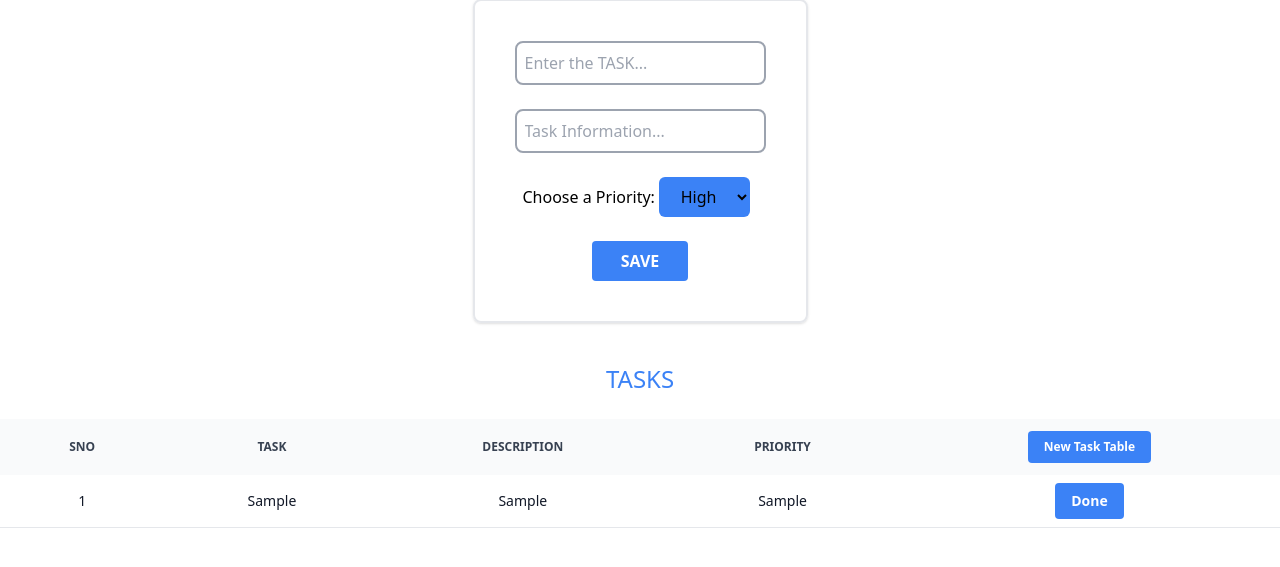
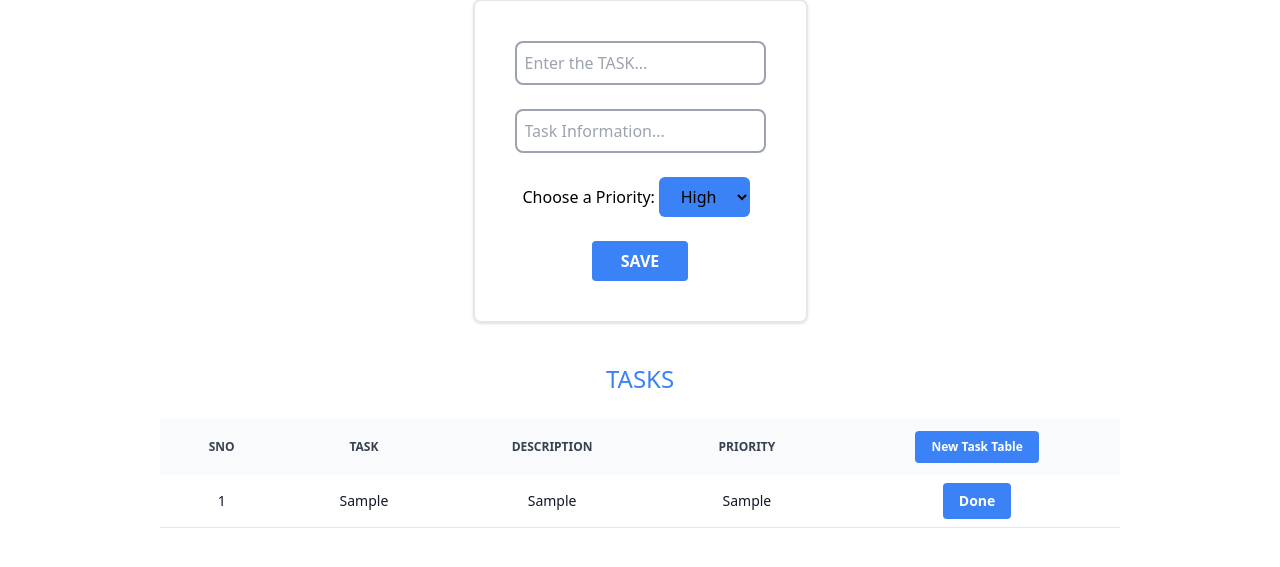
Before and after one commit to Dattakiranrao/todo-app, a Flask app: page / in a window 1280 px wide. Shown: the part 77-644 px from the top of the page. Run offline with Flask 2, Linux system fonts and the light colour scheme; tables that the repository leaves empty hold one stand-in row (values such as "Sample post").

Commit message:
Tasks centered

```diff
--- a/static/css/dist/output.css
+++ b/static/css/dist/output.css
@@ -556,6 +556,10 @@ video {
   width: 100%;
 }
 
+.w-3\/4 {
+  width: 75%;
+}
+
 .cursor-pointer {
   cursor: pointer;
 }
--- a/templates/home.html
+++ b/templates/home.html
@@ -33,7 +33,7 @@
         </form>
     </div>
     <h1 class="text-center my-6 text-2xl text-blue-500 uppercase">Tasks</h1>
-    <table class="w-full text-sm text-center text-gray-500 dark:text-gray-40">
+    <table class="w-3/4 m-auto text-sm text-center text-gray-500 dark:text-gray-40">
         <thead class="text-xs text-gray-700 uppercase bg-gray-50 dark:bg-gray-700 dark:text-gray-400">
             <tr>
                 <th class="px-6 py-3" scope="col">Sno</th>
```
